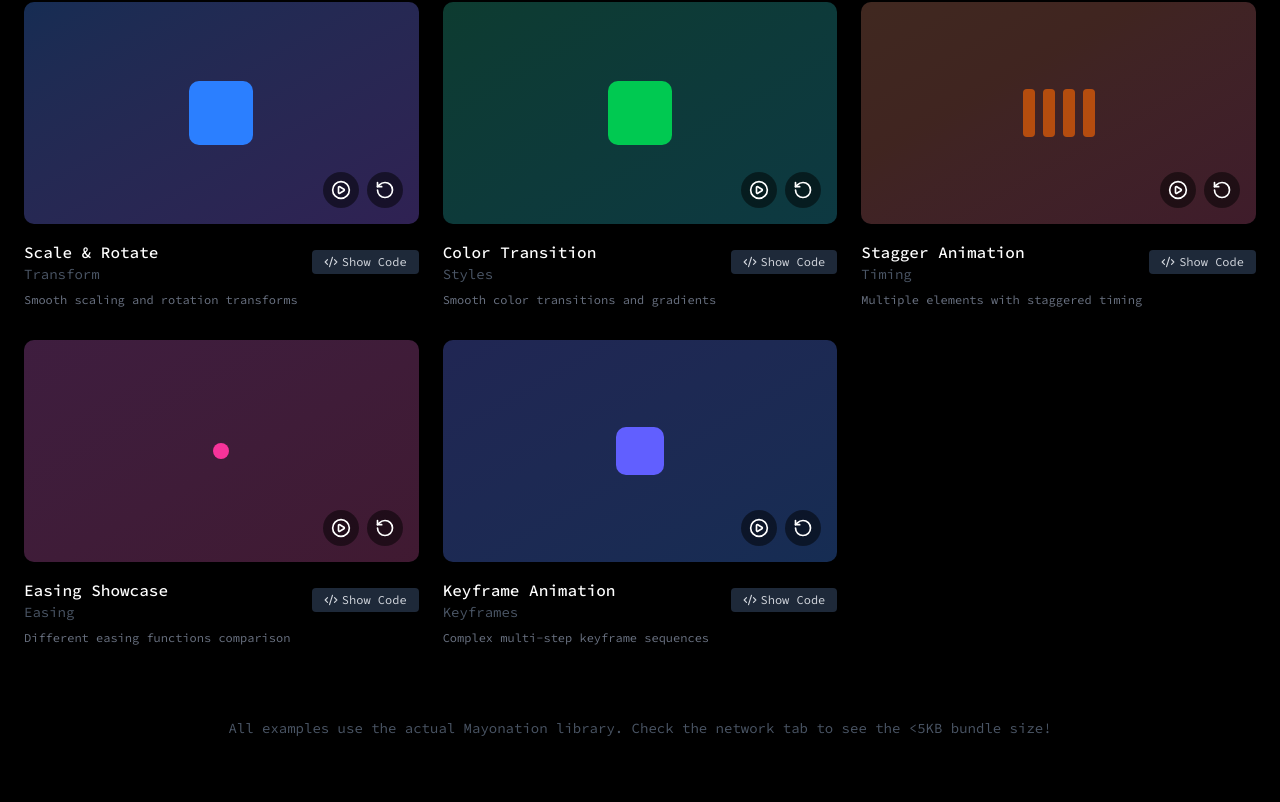
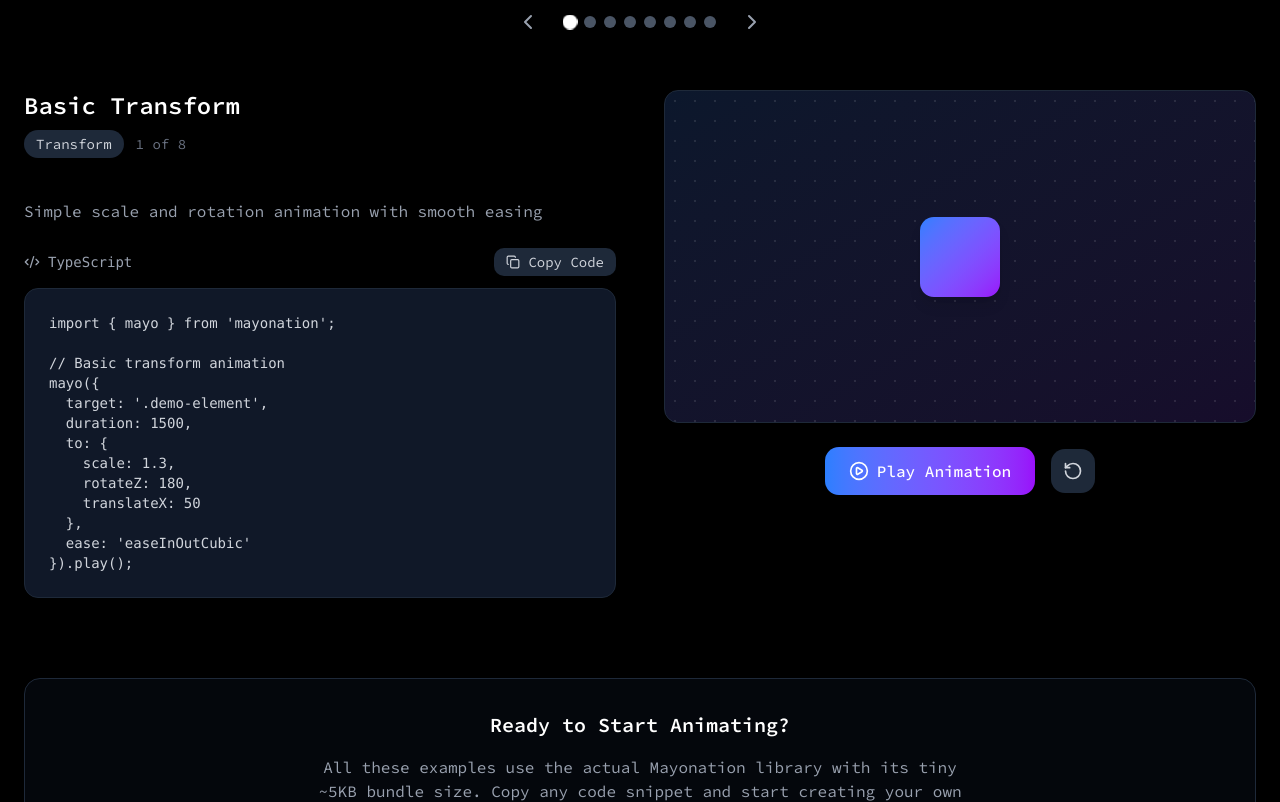
Before and after one commit to utkarsh5026/mayonation, a React (Vite) app in the folder demo/: page / in a window 1280 px wide. Shown: the part 3818-4620 px from the top of the page. Built offline with nearby package versions, Linux system fonts and the light colour scheme; a web font is replaced by a local one.

Commit message:
Refactor ExamplesSection component: streamline demo rendering, enhance animation examples, and improve code organization for better readability and maintainability.

```diff
--- a/demo/src/components/examples/examples-section.tsx
+++ b/demo/src/components/examples/examples-section.tsx
@@ -1,351 +1,398 @@
-import React, { useRef, useState } from "react";
-import { PlayCircle, RotateCcw, Copy, Code2 } from "lucide-react";
-import { Mayonation } from "mate";
+import React, { useState } from "react";
+import {
+  PlayCircle,
+  RotateCcw,
+  Copy,
+  Code2,
+  ChevronLeft,
+  ChevronRight,
+} from "lucide-react";
+import { mayo, timeline } from "mate";
+import { examples } from "./examples";
 
 const ExamplesSection: React.FC = () => {
-  const examples = [
-    {
-      title: "Scale & Rotate",
-      category: "Transform",
-      gradient: "from-blue-500 to-purple-500",
-      description: "Smooth scaling and rotation transforms",
-      demo: "scaleRotate",
-      code: `new Mayonation({
-  target: element,
-  duration: 2000,
-  to: { scale: 1.5, rotateZ: 360 },
+  const [currentExample, setCurrentExample] = useState(0);
+  const [isPlaying, setIsPlaying] = useState(false);
+  const [copiedCode, setCopiedCode] = useState(false);
+
+  const currentDemo = examples[currentExample];
+  const renderDemo = (
+    demoType: string,
+    element: HTMLElement,
+    elementID: string
+  ) => {
+    if (!element) return null;
+
+    // // Reset element first
+    // element.style.transform = "";
+    // element.style.backgroundColor = "";
+    // element.style.borderRadius = "";
+    // element.style.opacity = "";
+
+    // Reset stagger items if they exist
+    const staggerItems = element.querySelectorAll(".stagger-item");
+    staggerItems.forEach((item) => {
+      (item as HTMLElement).style.transform = "";
+      (item as HTMLElement).style.opacity = "";
+    });
+
+    const target = `#${elementID}`;
+
+    switch (demoType) {
+      case "basicTransform":
+        mayo({
+          target,
+          duration: 1500,
+          to: {
+            scale: 1.3,
+            rotateZ: 180,
+            translateX: 50,
+          },
           ease: "easeInOutCubic",
-}).play();`,
-    },
-    {
-      title: "Color Transition",
-      category: "Styles",
-      gradient: "from-green-500 to-teal-500",
-      description: "Smooth color transitions and gradients",
-      demo: "colorTransition",
-      code: `new Mayonation({
-  target: element,
+        }).play();
+        break;
+
+      case "colorMorphing":
+        mayo({
+          target,
           duration: 2000,
           to: {
-    backgroundColor: "#8B5CF6",
-    borderRadius: 20
+            backgroundColor: "#FF6B9D",
+            borderRadius: "50%",
+            scale: 1.2,
           },
           ease: "easeInOut",
-}).play();`,
-    },
-    {
-      title: "Stagger Animation",
-      category: "Timing",
-      gradient: "from-orange-500 to-red-500",
-      description: "Multiple elements with staggered timing",
-      demo: "stagger",
-      code: `const children = element.querySelectorAll(".item");
+        }).play();
+        break;
 
-new Mayonation({
-  target: children,
-  duration: 1500,
-  stagger: 100, // 100ms delay between each
-  to: { translateY: -20, opacity: 1 },
-  ease: "easeOutCubic",
-}).play();`,
-    },
-    {
-      title: "Easing Showcase",
-      category: "Easing",
-      gradient: "from-pink-500 to-rose-500",
-      description: "Different easing functions comparison",
-      demo: "easing",
-      code: `new Mayonation({
-  target: element,
-  duration: 1500,
-  to: { translateX: 100 },
-  ease: "easeInOutQuad", // Try: linear, easeIn, easeOut
-}).play();`,
-    },
-    {
-      title: "Keyframe Animation",
-      category: "Keyframes",
-      gradient: "from-indigo-500 to-blue-500",
-      description: "Complex multi-step keyframe sequences",
-      demo: "keyframes",
-      code: `new Mayonation({
-  target: element,
+      case "staggerWave":
+        staggerItems.forEach((item, index) => {
+          const htmlItem = item as HTMLElement;
+          htmlItem.style.transition = `all 1s cubic-bezier(0.68, -0.55, 0.265, 1.55)`;
+          htmlItem.style.transitionDelay = `${index * 150}ms`;
+          setTimeout(() => {
+            htmlItem.style.transform =
+              "translateY(-40px) scale(1.1) rotate(15deg)";
+          }, 50);
+        });
+        break;
+
+      case "keyframePath": {
+        mayo({
+          target,
           duration: 3000,
           keyframes: [
             { offset: 0, translateX: 0, translateY: 0, scale: 1 },
-    { offset: 0.25, translateX: 50, translateY: -30, scale: 1.2 },
-    { offset: 0.5, translateX: 0, translateY: -60, scale: 0.8 },
-    { offset: 0.75, translateX: -50, translateY: -30, scale: 1.2 },
-    { offset: 1, translateX: 0, translateY: 0, scale: 1 },
+            { offset: 0.25, translateX: 1000, translateY: -500, scale: 0.2 },
+            { offset: 0.5, translateX: 500, translateY: -1000, scale: 1.8 },
+            { offset: 0.75, translateX: -500, translateY: -1500, scale: 0.9 },
+            { offset: 1, translateX: 0, translateY: 0, scale: 2 },
           ],
-  ease: "easeInOutCubic",
-}).play();`,
-    },
-  ];
-
-  const renderDemo = (demoType: string, elementId: string): Mayonation | null => {
-    const element = document.getElementById(elementId);
-    if (!element) return null;
-
-    let animation: Mayonation | null = null;
-
-    switch (demoType) {
-      case "scaleRotate":
-        animation = new Mayonation({
-          target: element,
-          duration: 2000,
-          to: { scale: 1.5, rotateZ: 360 },
-          ease: "easeInOutCubic",
-        });
-        break;
-      case "colorTransition":
-        animation = new Mayonation({
-          target: element,
-          duration: 2000,
-          to: { backgroundColor: "#8B5CF6", borderRadius: 20 },
-          ease: "easeInOut",
-        });
-        break;
-      case "stagger": {
-        const children = element.querySelectorAll(".stagger-item");
-        animation = new Mayonation({
-          target: children,
-          duration: 1500,
-          stagger: 100,
-          to: { translateY: -20, opacity: 1 },
-          ease: "easeOutCubic",
-        });
+          ease: "easeIn",
+        }).play();
         break;
       }
-      case "easing":
-        animation = new Mayonation({
-          target: element,
-          duration: 1500,
-          to: { translateX: 100 },
-          ease: "easeInOutQuad",
-        });
+      case "elasticBounce":
+        mayo({
+          target,
+          duration: 500,
+          to: {
+            translateX: 120,
+            scale: 1.4,
+            rotateZ: 360,
+          },
+          ease: "easeInOutCubic",
+        }).play();
         break;
-      case "keyframes":
-        animation = new Mayonation({
-          target: element,
-          duration: 3000,
-          keyframes: [
-            { offset: 0, translateX: 0, translateY: 0, scale: 1 },
-            { offset: 0.25, translateX: 50, translateY: -30, scale: 1.2 },
-            { offset: 0.5, translateX: 0, translateY: -60, scale: 0.8 },
-            { offset: 0.75, translateX: -50, translateY: -30, scale: 1.2 },
-            { offset: 1, translateX: 0, translateY: 0, scale: 1 },
-          ],
-          ease: "easeInOutCubic",
-        });
+
+      case "chainSequence": {
+        timeline()
+          .add(target, {
+            to: { scale: 1.3, rotateZ: 90 },
+            duration: 500,
+          })
+          .add(
+            target,
+            {
+              to: { translateX: 80, backgroundColor: "#10B981" },
+              duration: 800,
+            },
+            "+=500"
+          )
+
+          .play();
         break;
       }
 
-    if (animation) {
-      animation.play();
-      return animation;
+      case "pulseEffect": {
+        let pulseCount = 0;
+        const pulseInterval = setInterval(() => {
+          element.style.transition = "all 1s ease-in-out";
+          element.style.transform =
+            pulseCount % 2 === 0 ? "scale(1.3)" : "scale(1)";
+          element.style.opacity = pulseCount % 2 === 0 ? "0.7" : "1";
+          pulseCount++;
+          if (pulseCount > 4) clearInterval(pulseInterval);
+        }, 1000);
+        break;
       }
-    return null;
-  };
 
-  const resetDemo = (elementId: string) => {
-    const element = document.getElementById(elementId);
-    if (!element) return;
+      case "springPhysics": {
+        element.style.transition =
+          "all 2.5s cubic-bezier(0.175, 0.885, 0.32, 1.275)";
+        setTimeout(() => {
+          element.style.transform =
+            "translateX(100px) translateY(-60px) rotate(180deg) scale(1.2)";
+        }, 50);
+        break;
+      }
+    }
 
+    return setTimeout(() => {
+      element.style.transition = "all 0.5s ease-in-out";
       element.style.transform = "";
       element.style.backgroundColor = "";
       element.style.borderRadius = "";
+      element.style.opacity = "";
 
-    const children = element.querySelectorAll(".stagger-item");
-    children.forEach((child) => {
-      (child as HTMLElement).style.transform = "";
-      (child as HTMLElement).style.opacity = "0.6";
+      staggerItems.forEach((item) => {
+        (item as HTMLElement).style.transform = "";
+        (item as HTMLElement).style.opacity = "";
       });
+    }, 4000);
   };
 
-  const copyToClipboard = (text: string) => {
-    navigator.clipboard.writeText(text).catch(err => {
-      console.error('Failed to copy code: ', err);
-    });
-  };
-
-  const CodeDisplay = ({ code, title }: { code: string; title: string }) => {
-    const [copied, setCopied] = useState(false);
-
-    const handleCopy = () => {
-      copyToClipboard(code);
-      setCopied(true);
-      setTimeout(() => setCopied(false), 2000);
-    };
-
-    return (
-      <div className="bg-gray-900/90 rounded-lg p-4 mt-4">
-        <div className="flex items-center justify-between mb-3">
-          <div className="flex items-center gap-2">
-            <Code2 size={16} className="text-gray-400" />
-            <span className="text-gray-400 text-sm font-mono">{title}</span>
-          </div>
-          <button
-            onClick={handleCopy}
-            className="flex items-center gap-1 px-2 py-1 text-xs bg-gray-800 hover:bg-gray-700 text-gray-300 rounded transition-colors"
-          >
-            <Copy size={12} />
-            {copied ? 'Copied!' : 'Copy'}
-          </button>
-        </div>
-        <pre className="text-sm text-gray-300 overflow-x-auto">
-          <code className="language-javascript">{code}</code>
-        </pre>
-      </div>
-    );
-  };
-
-  const DemoBox = ({ example, index }: { example: any; index: number }) => {
-    const [isPlaying, setIsPlaying] = useState(false);
-    const [showCode, setShowCode] = useState(false);
-    const animationRef = useRef<Mayonation | null>(null);
-    const elementId = `demo-${index}`;
-
-    const handlePlay = async () => {
+  const handlePlayAnimation = () => {
     if (isPlaying) return;
 
     setIsPlaying(true);
-      const animation = renderDemo(example.demo, elementId);
-      animationRef.current = animation;
-
-      if (animation) {
-        await animation.play();
+    const elementID = `demo-element-${currentExample}`;
+    const element = document.getElementById(elementID);
+    if (element) {
+      renderDemo(currentDemo.demo, element, elementID);
     }
 
     setTimeout(() => {
       setIsPlaying(false);
-      }, 2000);
+    }, 4500);
   };
 
-    const handleReset = () => {
-      if (animationRef.current) {
-        animationRef.current.reset();
-      }
-      resetDemo(elementId);
-      setIsPlaying(false);
+  const handleCopyCode = () => {
+    navigator.clipboard.writeText(currentDemo.code);
+    setCopiedCode(true);
+    setTimeout(() => setCopiedCode(false), 2000);
   };
 
-    const renderDemoContent = () => {
-      switch (example.demo) {
-        case "scaleRotate":
+  const nextExample = () => {
+    setCurrentExample((prev) => (prev + 1) % examples.length);
+  };
+
+  const prevExample = () => {
+    setCurrentExample((prev) => (prev - 1 + examples.length) % examples.length);
+  };
+
+  const renderDemoElement = () => {
+    switch (currentDemo.demo) {
+      case "staggerWave":
         return (
-            <div
-              id={elementId}
-              className="w-16 h-16 bg-blue-500 rounded-lg"
-            ></div>
-          );
-        case "colorTransition":
-          return (
-            <div
-              id={elementId}
-              className="w-16 h-16 bg-green-500 rounded-lg"
-            ></div>
-          );
-        case "stagger":
-          return (
-            <div id={elementId} className="flex space-x-2">
-              {[1, 2, 3, 4].map((i) => (
+          <div id={`demo-element-${currentExample}`} className="flex space-x-3">
+            {[1, 2, 3, 4, 5].map((i) => (
               <div
                 key={i}
-                  className="stagger-item w-3 h-12 bg-orange-500 rounded opacity-60"
-                ></div>
+                className="stagger-item w-4 h-16 bg-emerald-500 rounded-lg"
+              />
             ))}
           </div>
         );
-        case "easing":
+      default:
         return (
           <div
-              id={elementId}
-              className="w-4 h-4 bg-pink-500 rounded-full"
-            ></div>
+            id={`demo-element-${currentExample}`}
+            className={`w-20 h-20 bg-gradient-to-br ${currentDemo.gradient} rounded-xl shadow-lg`}
+          />
         );
-        case "keyframes":
-          return (
-            <div
-              id={elementId}
-              className="w-12 h-12 bg-indigo-500 rounded-lg"
-            ></div>
-          );
-        default:
-          return <div className="w-16 h-16 bg-gray-500 rounded-lg"></div>;
     }
   };
 
   return (
-      <div className="group cursor-pointer hover-lift">
-        <div className="aspect-video bg-gray-900 rounded-lg overflow-hidden relative p-8">
+    <section className="py-32 px-6 bg-black">
+      <div className="max-w-7xl mx-auto">
+        <div className="text-center mb-16">
+          <h2 className="text-5xl font-thin text-white mb-4">
+            Interactive Examples
+          </h2>
+          <p className="text-gray-400 max-w-2xl mx-auto">
+            Explore Mayonation's capabilities with live code examples. Each
+            animation demonstrates different features and techniques you can use
+            in your projects.
+          </p>
+        </div>
+
+        {/* Example Navigation */}
+        <div className="flex justify-center mb-12">
+          <div className="flex items-center space-x-4">
+            <button
+              onClick={prevExample}
+              className="p-2 text-gray-400 hover:text-white transition-colors"
+            >
+              <ChevronLeft size={24} />
+            </button>
+
+            <div className="flex space-x-2">
+              {examples.map((_, index) => (
+                <button
+                  key={index}
+                  onClick={() => setCurrentExample(index)}
+                  className={`w-3 h-3 rounded-full transition-all ${
+                    index === currentExample
+                      ? "bg-white scale-125"
+                      : "bg-gray-600 hover:bg-gray-400"
+                  }`}
+                />
+              ))}
+            </div>
+
+            <button
+              onClick={nextExample}
+              className="p-2 text-gray-400 hover:text-white transition-colors"
+            >
+              <ChevronRight size={24} />
+            </button>
+          </div>
+        </div>
+
+        {/* Main Example Display */}
+        <div className="grid grid-cols-1 lg:grid-cols-2 gap-12 items-start">
+          {/* Code Side */}
+          <div className="space-y-6">
+            <div className="flex items-center justify-between">
+              <div>
+                <h3 className="text-2xl font-semibold text-white mb-2">
+                  {currentDemo.title}
+                </h3>
+                <div className="flex items-center space-x-3 mb-4">
+                  <span className="px-3 py-1 bg-gray-800 text-gray-300 text-sm rounded-full">
+                    {currentDemo.category}
+                  </span>
+                  <span className="text-gray-500 text-sm">
+                    {currentExample + 1} of {examples.length}
+                  </span>
+                </div>
+              </div>
+            </div>
+
+            <p className="text-gray-400 leading-relaxed">
+              {currentDemo.description}
+            </p>
+
+            <div className="relative">
+              <div className="flex items-center justify-between mb-3">
+                <div className="flex items-center space-x-2">
+                  <Code2 size={16} className="text-gray-400" />
+                  <span className="text-gray-400 text-sm font-mono">
+                    TypeScript
+                  </span>
+                </div>
+                <button
+                  onClick={handleCopyCode}
+                  className="flex items-center space-x-2 px-3 py-1 bg-gray-800 hover:bg-gray-700 text-gray-300 text-sm rounded-lg transition-colors"
+                >
+                  <Copy size={14} />
+                  <span>{copiedCode ? "Copied!" : "Copy Code"}</span>
+                </button>
+              </div>
+
+              <div className="bg-gray-900 rounded-xl p-6 border border-gray-800">
+                <pre className="text-sm text-gray-300 overflow-x-auto">
+                  <code className="language-typescript">
+                    {currentDemo.code}
+                  </code>
+                </pre>
+              </div>
+            </div>
+          </div>
+
+          {/* Animation Side */}
+          <div className="space-y-6">
+            <div className="relative">
+              <div className="aspect-video bg-gray-900/50 rounded-xl border border-gray-800 overflow-hidden relative">
+                {/* Animated background */}
                 <div
-            className={`absolute inset-0 bg-gradient-to-br ${example.gradient} opacity-20 group-hover:opacity-30 transition-opacity`}
-          ></div>
-          <div className="relative z-10 flex items-center justify-center h-full">
-            {renderDemoContent()}
+                  className={`absolute inset-0 bg-gradient-to-br ${currentDemo.gradient} opacity-10`}
+                />
+
+                {/* Grid pattern */}
+                <div
+                  className="absolute inset-0"
+                  style={{
+                    backgroundImage:
+                      "radial-gradient(circle, rgba(255,255,255,0.1) 1px, transparent 1px)",
+                    backgroundSize: "20px 20px",
+                  }}
+                />
+
+                {/* Demo element container */}
+                <div className="absolute inset-0 flex items-center justify-center">
+                  {renderDemoElement()}
                 </div>
-          <div className="absolute bottom-4 right-4 flex gap-2 z-20">
+              </div>
+            </div>
+
+            {/* Controls */}
+            <div className="flex items-center justify-center space-x-4">
               <button
-              onClick={handlePlay}
+                onClick={handlePlayAnimation}
                 disabled={isPlaying}
-              className="p-2 bg-black/50 rounded-full text-white hover:bg-black/70 transition-colors disabled:opacity-50"
+                className={`flex items-center space-x-2 px-6 py-3 rounded-xl font-medium transition-all ${
+                  isPlaying
+                    ? "bg-gray-800 text-gray-500 cursor-not-allowed"
+                    : `bg-gradient-to-r ${currentDemo.gradient} text-white hover:scale-105 shadow-lg`
+                }`}
               >
                 <PlayCircle size={20} />
+                <span>{isPlaying ? "Playing..." : "Play Animation"}</span>
               </button>
+
               <button
-              onClick={handleReset}
-              className="p-2 bg-black/50 rounded-full text-white hover:bg-black/70 transition-colors"
+                onClick={() => {
+                  const element = document.getElementById(
+                    `demo-element-${currentExample}`
+                  );
+                  if (element) {
+                    element.style.transform = "";
+                    element.style.backgroundColor = "";
+                    element.style.borderRadius = "";
+                    element.style.opacity = "";
+                  }
+                }}
+                className="p-3 bg-gray-800 hover:bg-gray-700 text-gray-300 rounded-xl transition-colors"
               >
                 <RotateCcw size={20} />
               </button>
             </div>
           </div>
-        <div className="mt-4">
-          <div className="flex items-center justify-between mb-2">
-            <div>
-              <h3 className="text-white font-medium">{example.title}</h3>
-              <p className="text-gray-600 text-sm">{example.category}</p>
         </div>
-            <button
-              onClick={() => setShowCode(!showCode)}
-              className="flex items-center gap-1 px-3 py-1 text-xs bg-gray-800 hover:bg-gray-700 text-gray-300 rounded transition-colors"
-            >
-              <Code2 size={14} />
-              {showCode ? 'Hide Code' : 'Show Code'}
+
+        {/* Additional Info */}
+        <div className="mt-20 text-center">
+          <div className="bg-gray-900/30 rounded-2xl p-8 border border-gray-800">
+            <h4 className="text-xl font-semibold text-white mb-4">
+              Ready to Start Animating?
+            </h4>
+            <p className="text-gray-400 mb-6 max-w-2xl mx-auto">
+              All these examples use the actual Mayonation library with its tiny
+              ~5KB bundle size. Copy any code snippet and start creating your
+              own animations.
+            </p>
+            <div className="flex items-center justify-center space-x-4">
+              <button className="px-6 py-3 bg-white text-black font-medium rounded-xl hover:bg-gray-100 transition-colors">
+                Get Started
+              </button>
+              <button className="px-6 py-3 border border-gray-600 text-gray-300 font-medium rounded-xl hover:border-gray-500 transition-colors">
+                View Documentation
               </button>
             </div>
-          <p className="text-gray-500 text-xs mb-2">{example.description}</p>
-          {showCode && (
-            <CodeDisplay code={example.code} title={`${example.title} Implementation`} />
-          )}
           </div>
-      </div>
-    );
-  };
-
-  return (
-    <section className="py-32 px-6">
-      <div className="max-w-7xl mx-auto">
-        <h2 className="text-5xl font-thin text-white mb-4 text-center">
-          Interactive Examples
-        </h2>
-        <p className="text-gray-500 text-center mb-16 max-w-2xl mx-auto">
-          Click play to see Mayonation in action, then click "Show Code" to view the implementation.
-          Each example demonstrates key features with copy-paste ready code snippets.
-        </p>
-
-        <div className="grid grid-cols-1 md:grid-cols-2 lg:grid-cols-3 gap-6">
-          {examples.map((example, index) => (
-            <DemoBox key={index} example={example} index={index} />
-          ))}
-        </div>
-
-        <div className="mt-16 text-center">
-          <p className="text-gray-600 text-sm">
-            All examples use the actual Mayonation library. Check the network
-            tab to see the &lt;5KB bundle size!
-          </p>
         </div>
       </div>
     </section>
```
Lines whose indentation alone changed are shown as unchanged.
